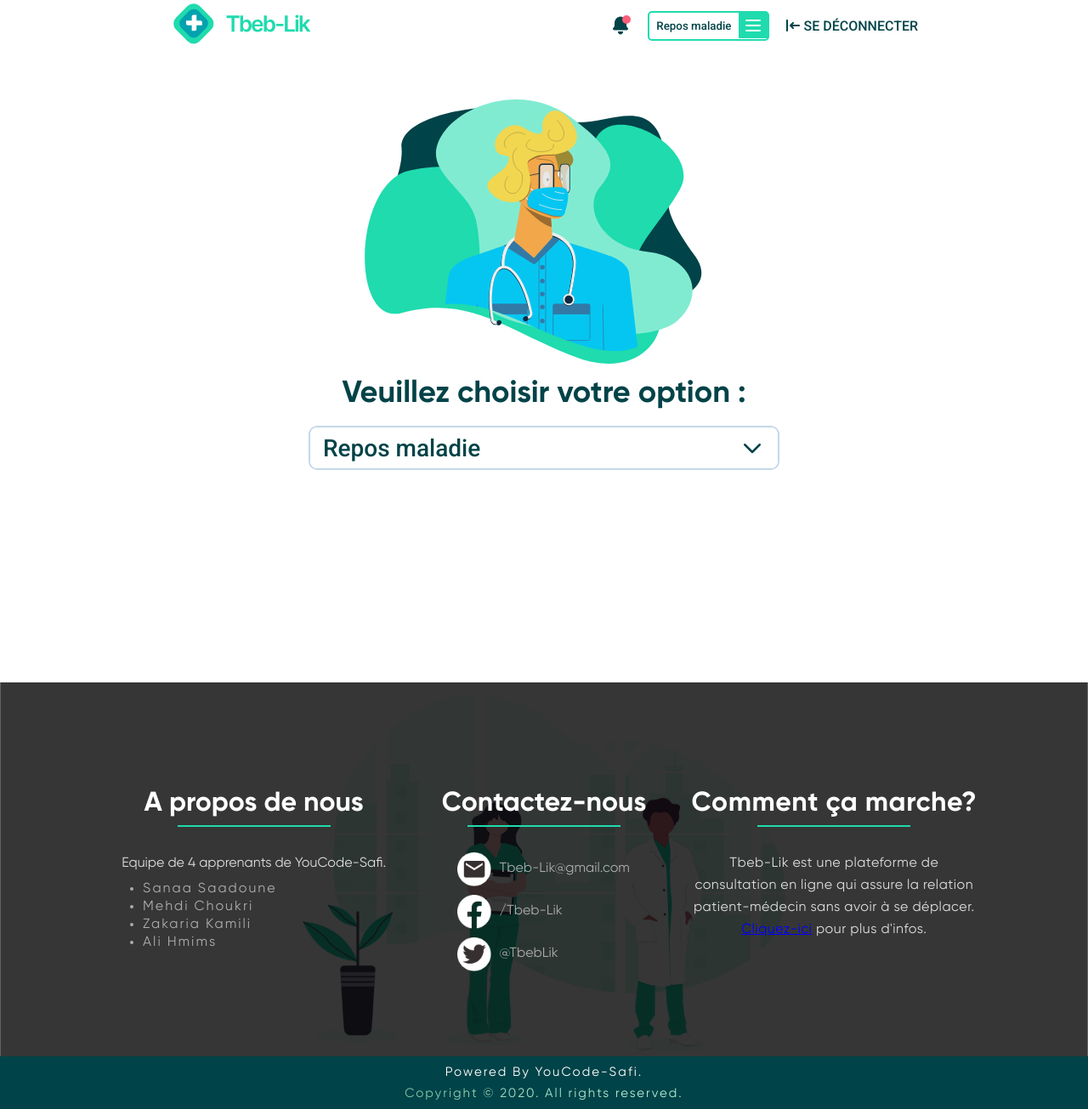
After one commit to AHmims/Tbeb-Lik, a PHP site: page /app/html/ocp_patient_1.php in a window 1280 px wide. The commit adds this page. Shown: the whole page at 85% size. Run offline with PHP 8.4, Linux system fonts and the light colour scheme.

Commit message:
Commit Sanaa

```diff
--- a/app/Login/connexiondb.php
+++ b/app/Login/connexiondb.php
@@ -1,6 +1,6 @@
 <?php
 try {
-    $db = new PDO('mysql:dbname=bd_telemedecine3;host=localhost', 'root');
+    $db = new PDO('mysql:dbname=bd_telemedecinev1;host=localhost', 'root');
 
     $db->setAttribute(PDO::ATTR_ERRMODE, PDO::ERRMODE_EXCEPTION);
 
--- a/app/css/patient_1_OCP.css
+++ b/app/css/patient_1_OCP.css
@@ -281,6 +281,7 @@ body {
   background-color: rgb(201, 201, 201);
   color: rgb(255, 255, 255);
 }
+
 .formulaire img{
   width:500px;
   height:500px;
--- /dev/null
+++ b/app/html/ocp_patient_1.php
@@ -0,0 +1,139 @@
+
+<!DOCTYPE html>
+<html lang="en">
+
+<head>
+    <meta charset="UTF-8">
+    <meta name="viewport" content="width=device-width, initial-scale=1.0">
+    <link rel="stylesheet" href="../css/patient_1_OCP.css">
+    <script src="https://unpkg.com/@lottiefiles/lottie-player@latest/dist/lottie-player.js"></script>
+    <title>PlayGround</title>
+</head>
+
+<body>
+    <div id="content">
+        <header id="navBar">
+            <div id="navBarIn">
+                <a href="#">
+                    <img src="../icon/logo_full.svg" alt="logo" id="navBarLogo">
+                </a>
+                <div id="navBarNavText">
+                    <a href="#" id="btnNotif" class="notifActive">
+                        <img src="../icon/bellDark.svg" alt="">
+                    </a>
+                     <form action="/Tbeb-Lik/app/html/ocp_patient_formulaire.php" method="post">
+                   <button id="btnLogin">
+                        <div id="navMenuTextCont">
+                            <span name="selectedOption" >
+                                Repos maladie
+                            </span>
+                            <input type="hidden" name="name_selectedOption" id="hiddenInput">
+                        </div>
+                        <div id="navMenuIconCont">
+                            <img src="../icon/menu.svg" alt="lockicon">
+                        </div>
+                    </button>
+                   </form>
+                    <a href="#" id="logout">
+                        <img src="../icon/logout.svg" alt="">
+                        Se déconnecter
+                    </a>
+                </div>
+            </div>
+        </header>
+        <div id="main">
+            <lottie-player src="../animation/lf30_editor_KzGjtg.json" background="transparent" speed="1" loop autoplay>
+            </lottie-player>
+            <!--  -->
+            <div id="form">
+                <h1>Veuillez choisir votre option : </h1>
+                <div id="formDropDown">
+                    <div id="formDropDownSelected" class="formDropDownItem">
+                        <span>
+                            Repos maladie
+                        </span>
+                        <svg fill="none" stroke="#004348" stroke-linecap="round" stroke-linejoin="round"
+                            stroke-width="2" viewBox="0 0 24 24" class="w-8 h-8" width="30px">
+                            <path d="M19 9l-7 7-7-7"></path>
+                        </svg>
+                    </div>
+                    <div id="formDropDownExtension">
+                        <div class="formDropDownItem">
+                            <span>
+                                Repos maladie longue durée
+                            </span>
+                        </div>
+                        <div class="formDropDownItem">
+                            <span>
+                                Repos accident de travail
+                            </span>
+                        </div>
+                        <div class="formDropDownItem">
+                            <span>
+                                Consultation santé au travail
+                            </span>
+                        </div>
+                        <div class="formDropDownItem">
+                            <span>
+                                Consultation médicale spontanée
+                            </span>
+                        </div>
+                    </div>
+                </div>
+            </div>
+        </div>
+
+
+        <footer style="margin-top:250px;">
+        <div class="part1">
+            <div class="parags">
+                <div class="parag1">
+                    <h1> A propos de nous </h1>
+                    <hr>
+                    <p>
+                        Equipe de 4 apprenants de YouCode-Safi.
+                        <ul>
+                            <li> Sanaa Saadoune </li>
+                            <li> Mehdi Choukri </li>
+                            <li> Zakaria Kamili</li>
+                            <li> Ali Hmims </li>
+                        </ul>
+                    </p>
+                </div>
+                <div class="parag2">
+                    <h1> Contactez-nous </h1>
+                    <hr>
+                    <div> <img src="../img/mail.png" alt="socialmedia" height="40px" width="40px"> Tbeb-Lik@gmail.com</div>
+                    <div> <img src="../img/fb.png" alt="socialmedia"  height="40px" width="40px"> /Tbeb-Lik </div>
+                    <div> <img src="../img/twitter.png" alt="socialmedia"  height="40px" width="40px"> @TbebLik </div>
+                </div>
+                <div class="parag3">
+                    <h1> Comment ça marche? </h1>
+                    <hr>
+                    <p>
+                        Tbeb-Lik est une plateforme de consultation en ligne qui assure la relation patient-médecin sans avoir à se déplacer.
+                        <br><a href="" style="color:blue">Cliquez-ici</a> pour plus d'infos.
+                    </p>
+                </div>
+            </div>
+        </div>
+        <div class="part2">
+            <div>Powered By YouCode-Safi.</div>
+            <span>Copyright © 2020. All rights reserved.</span>
+        </div>
+    </footer>
+
+
+    </div>
+    <script src="../js/patient_1_OCP.js"></script>
+    <script>
+        var input = document.getElementById('formDropDownExtension');
+        var hiddenInput = document.getElementById('hiddenInput');
+        input.addEventListener('click',()=>{
+              hiddenInput.value=document.getElementsByName('selectedOption')[0].innerText;
+
+        })
+    </script>
+</body>
+
+</html>
```
Also changed, not shown: app/html/ocp_login.php (+46 -5 lines), app/html/ocp_patient_formulaire.php (+14 -6 lines).
